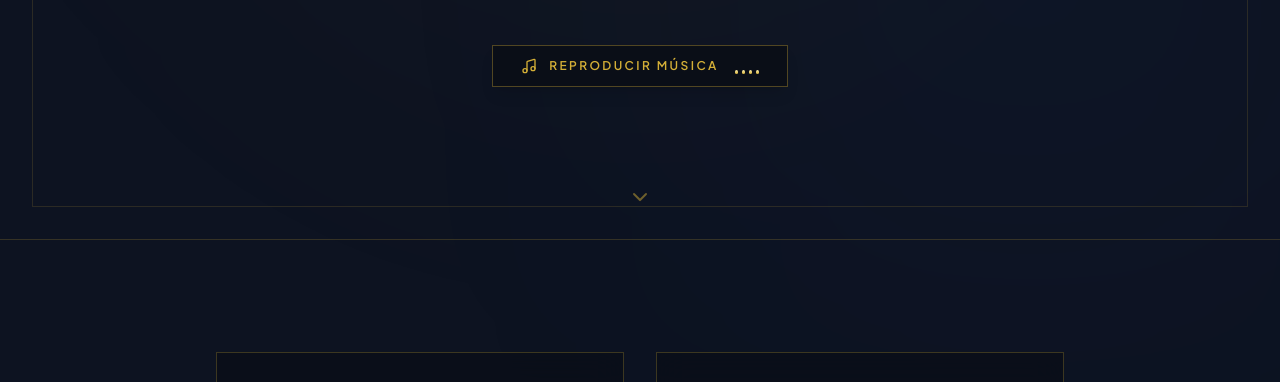
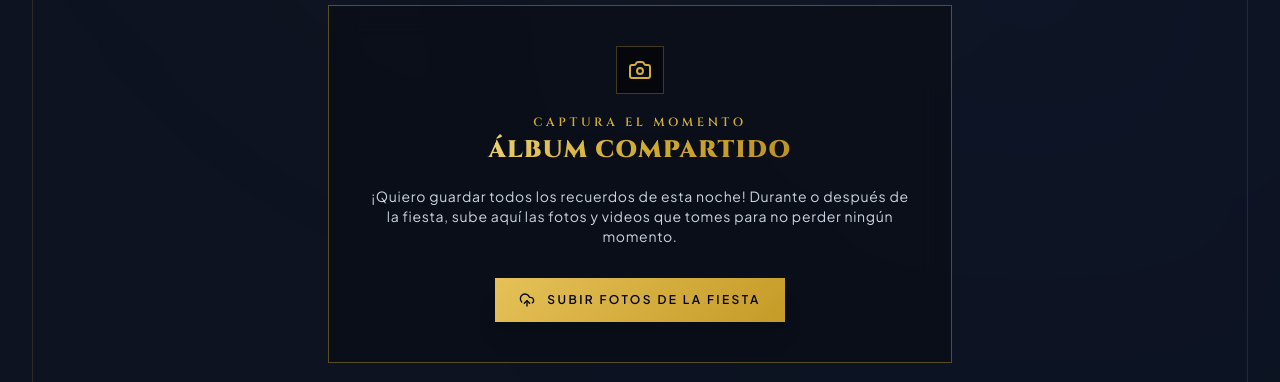
Before and after one commit to jhair27ca-ctrl/Invitacion_18years, a plain HTML site: page index.html in a window 1280 px wide. Shown: the part 560-942 px from the top of the page. Drawn offline with nearby package versions, Linux system fonts and the light colour scheme.

Commit message:
Agregar seccion de baul de fotos

```diff
--- a/index.html
+++ b/index.html
@@ -196,6 +196,39 @@
           César Jhair
         </p>
       </hgroup>
+
+      <!-- ================= SECCIÓN: BAÚL DE RECUERDOS (FOTOS) ================= -->
+      <section data-aos="fade-up" data-aos-duration="1000" class="text-center space-y-6 my-12 max-w-2xl mx-auto px-6">
+        <div class="luxury-card p-8 sm:p-10 space-y-5 border-[#D4AF37]/40 relative overflow-hidden">
+          <div
+            class="w-12 h-12 border border-[#D4AF37]/30 bg-[#05070c] text-[#D4AF37] mx-auto flex items-center justify-center">
+            <i data-lucide="camera" class="w-6 h-6"></i>
+          </div>
+
+          <div class="space-y-1">
+            <h2 class="text-xs font-semibold text-[#D4AF37] uppercase tracking-[0.3em]">
+              Captura el Momento
+            </h2>
+            <p class="text-2xl font-extrabold gold-gradient-text uppercase font-serif-luxury tracking-wider">
+              Álbum Compartido
+            </p>
+          </div>
+
+          <p class="text-slate-300 text-xs sm:text-sm tracking-wider leading-relaxed">
+            ¡Quiero guardar todos los recuerdos de esta noche! Durante o después de la fiesta, sube aquí las fotos y
+            videos que tomes para no perder ningún momento.
+          </p>
+
+          <div class="pt-3">
+            <a href="https://drive.google.com/drive/folders/1DCWw6ZFEbR37EkAEcR_DEDF24OyVkpVA?usp=sharing"
+              target="_blank" rel="noopener noreferrer"
+              class="inline-flex items-center justify-center gap-3 px-6 py-3.5 gold-gradient-bg text-slate-950 font-bold text-xs tracking-[0.2em] uppercase transition-all shadow-xl active:scale-95">
+              <i data-lucide="upload-cloud" class="w-4 h-4 text-slate-950"></i>
+              <span>Subir Fotos de la Fiesta</span>
+            </a>
+          </div>
+        </div>
+      </section>
 
       <!-- Botón Reproductor de Música con Ecualizador Animado -->
       <div data-aos="fade-up" data-aos-duration="1200" class="mt-4 relative z-10">
```
